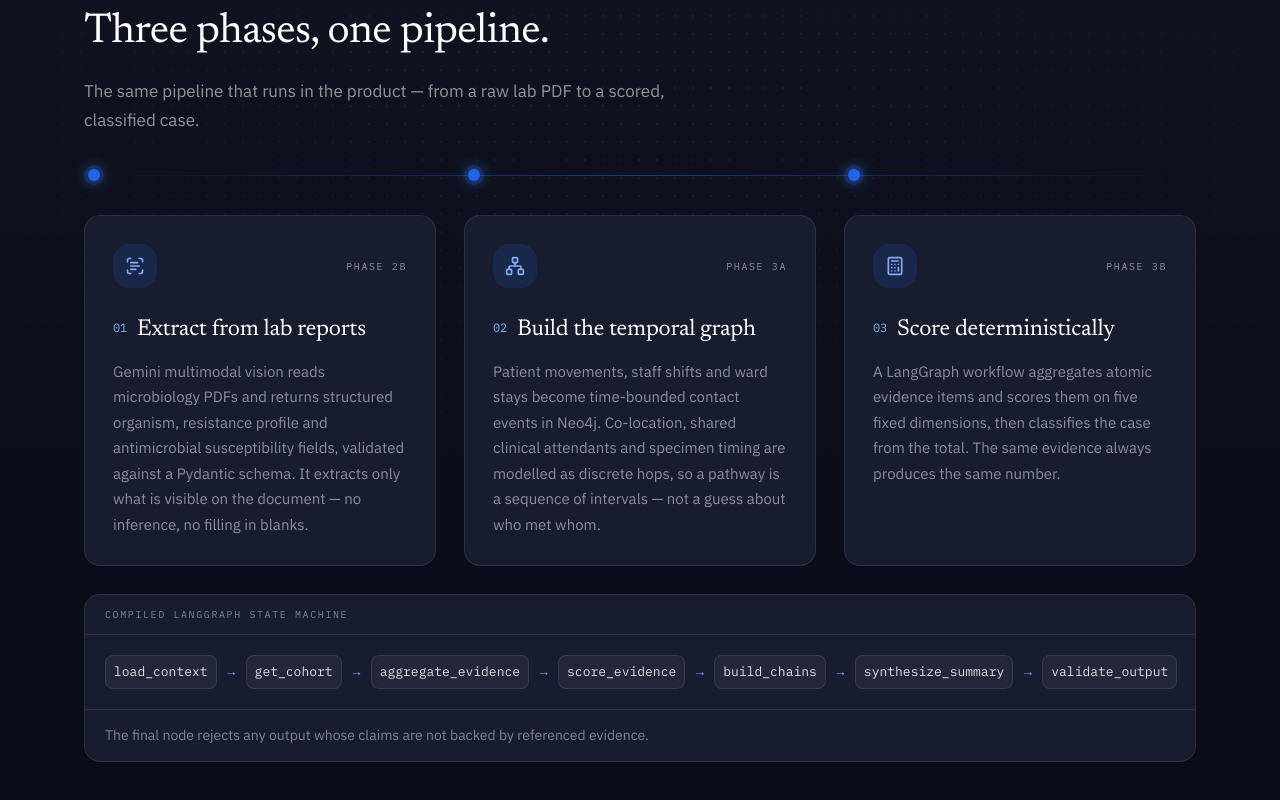
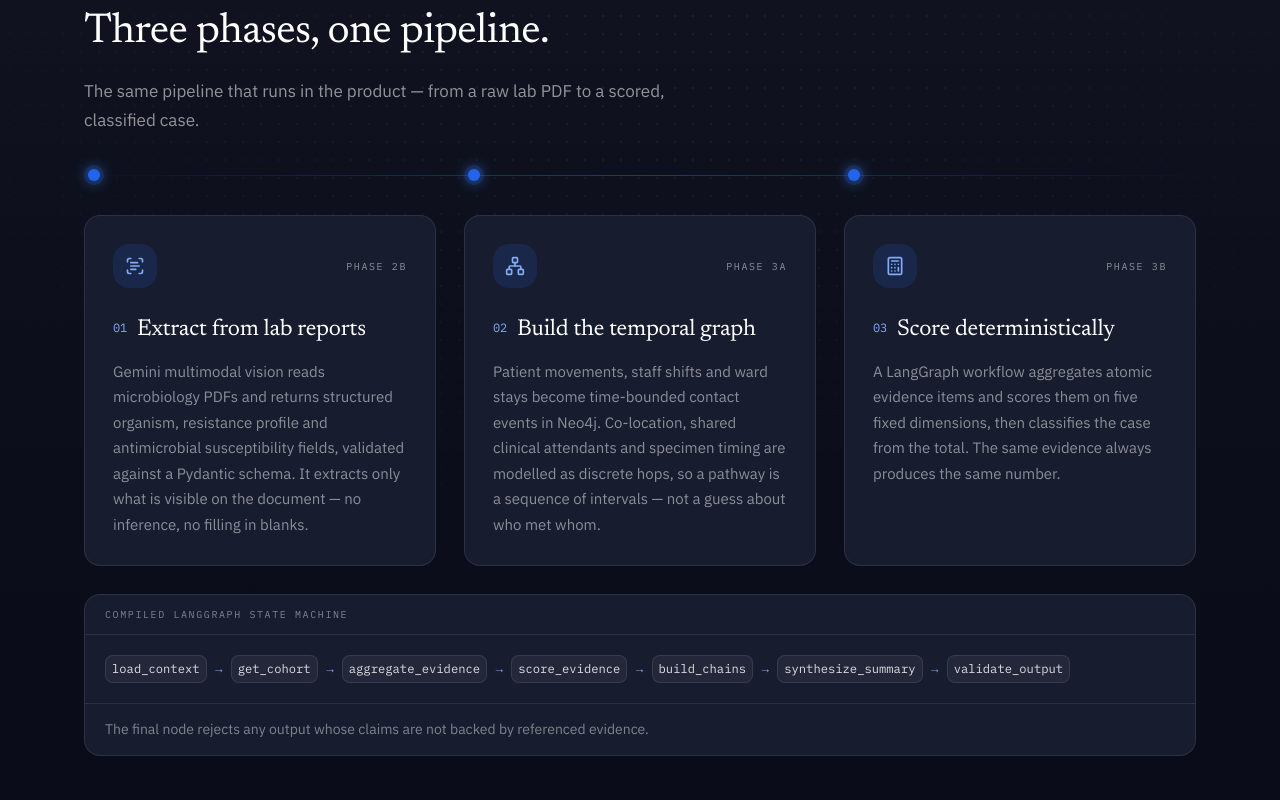
Before and after one commit to Saeesh-Vele/RogRakshak, a Next.js app in the folder frontend/: page / in a window 1280 px wide. Shown: the part 1962-2762 px from the top of the page. Built offline with nearby package versions, Linux system fonts and the light colour scheme.

Commit message:
Minor UI Fixes in Landing Page

```diff
--- a/frontend/src/app/globals.css
+++ b/frontend/src/app/globals.css
@@ -176,6 +176,15 @@
     background-size: 18px 18px;
   }
 
+  /* Scrolls if it must, but never shows a bar across the design. */
+  .no-scrollbar {
+    -ms-overflow-style: none;
+    scrollbar-width: none;
+  }
+  .no-scrollbar::-webkit-scrollbar {
+    display: none;
+  }
+
   /* Same canvas, inverted, for the landing page's ink sections. */
   .bg-graph-dots-ink {
     background-image: radial-gradient(rgba(255, 255, 255, 0.11) 1px, transparent 1px);
--- a/frontend/src/app/page.tsx
+++ b/frontend/src/app/page.tsx
@@ -367,8 +367,16 @@ export default function LandingPage() {
               <p className="border-b border-ink-line px-5 py-3 font-mono text-[0.625rem] uppercase tracking-[0.16em] text-white/45">
                 Compiled LangGraph state machine
               </p>
-              <div className="overflow-x-auto px-5 py-5">
-                <p className="flex w-max items-center font-mono text-[0.8125rem]">
+              {/*
+                One unbroken line, always. Seven node names plus their arrows
+                do not fit at a fixed 13px on a laptop viewport, so the type
+                scales with the viewport instead of wrapping or clipping —
+                clamped so it never grows past 13px or shrinks below 8px.
+                Below roughly 640px it still overflows; there it scrolls with
+                the bar hidden rather than breaking the line.
+              */}
+              <div className="no-scrollbar overflow-x-auto px-5 py-5">
+                <p className="flex w-max items-center whitespace-nowrap font-mono text-[clamp(0.5rem,0.95vw,0.8125rem)]">
                   {[
                     "load_context",
                     "get_cohort",
@@ -379,11 +387,11 @@ export default function LandingPage() {
                     "validate_output",
                   ].map((node, i, all) => (
                     <span key={node} className="flex items-center">
-                      <span className="rounded-md border border-ink-line bg-white/[0.05] px-2 py-1.5 text-white/85">
+                      <span className="rounded-md border border-ink-line bg-white/[0.05] px-1.5 py-1 text-white/85">
                         {node}
                       </span>
                       {i < all.length - 1 && (
-                        <span className="px-2 text-[#83ACF7]">→</span>
+                        <span className="px-1.5 text-[#83ACF7]">→</span>
                       )}
                     </span>
                   ))}
--- a/frontend/src/components/landing/contact-timeline.tsx
+++ b/frontend/src/components/landing/contact-timeline.tsx
@@ -293,10 +293,11 @@ export function ContactTimeline() {
 
         {/* The chain itself, written out — always legible, whatever the width */}
         <div
-          className="animate-rise-in mt-5 overflow-x-auto border-t border-ink-line pt-4"
+          className="animate-rise-in mt-5 border-t border-ink-line pt-4"
           style={{ animationDelay: "1.6s" }}
         >
-          <p className="flex w-max items-center gap-2 font-mono text-[0.6875rem] uppercase tracking-[0.08em] text-white/45">
+          {/* Wraps rather than scrolls, so no scrollbar crosses the panel. */}
+          <p className="flex flex-wrap items-center gap-x-2 gap-y-1.5 font-mono text-[0.6875rem] uppercase tracking-[0.08em] text-white/45">
             <span className="rounded bg-white/[0.06] px-1.5 py-1 text-white/70">
               CHAIN-001
             </span>
```
